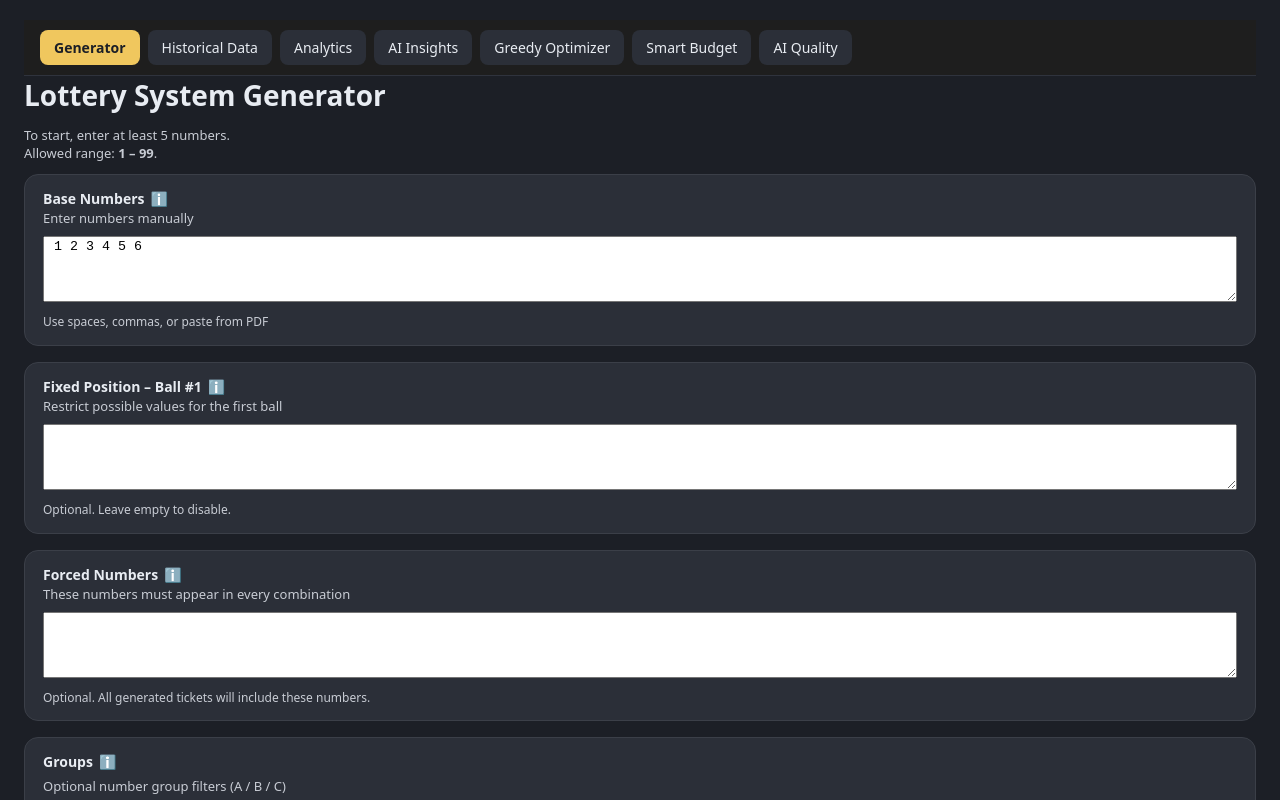
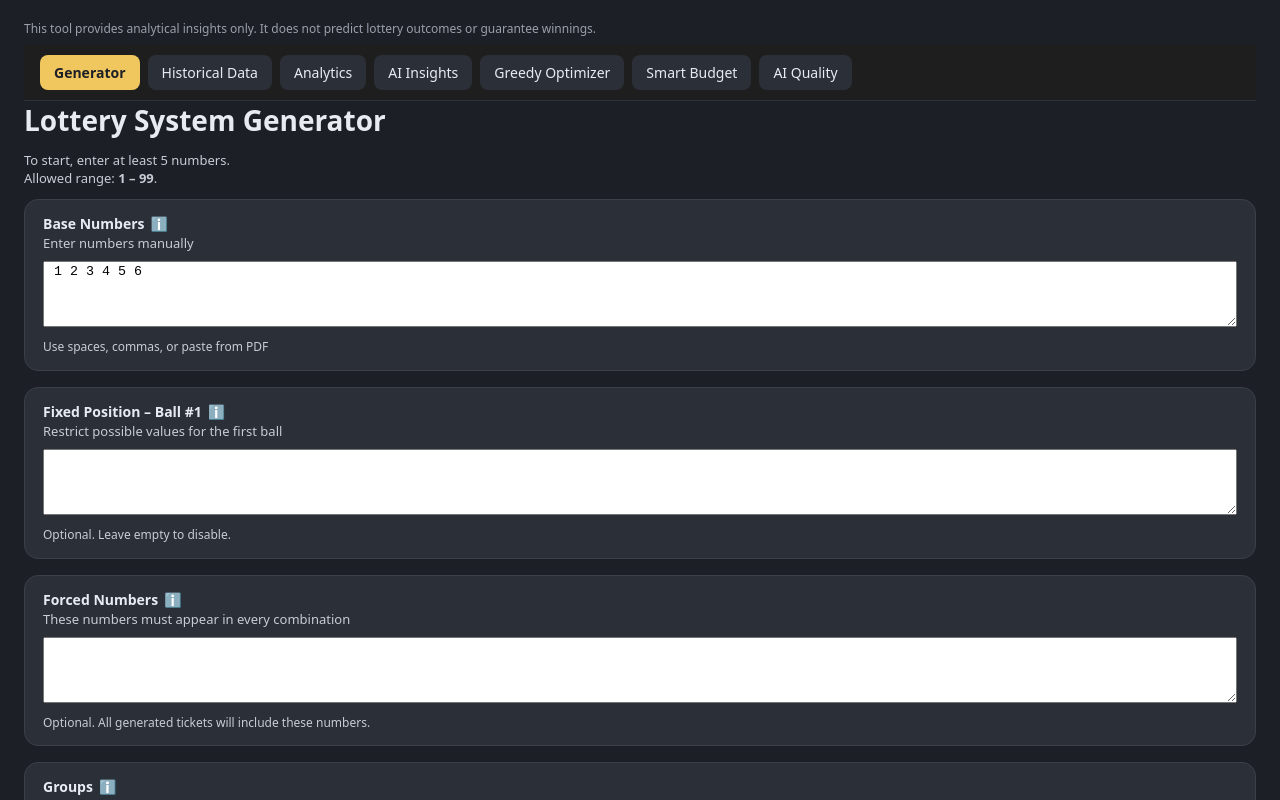
Before and after one commit to brykalov69/lottery-designer-web, a React (Vite) app in the folder frontend/: page / in a window 1280 px wide. Shown: the top 800 px of the page. Built offline with nearby package versions, Linux system fonts and the light colour scheme.

Commit message:
UX: add global analytical disclaimer

```diff
--- a/frontend/src/Root.tsx
+++ b/frontend/src/Root.tsx
@@ -49,6 +49,10 @@ export default function Root() {
 
   return (
     <>
+   <div style={{ fontSize: 12, color: "#9AA0AA", marginBottom: 8 }}>
+  This tool provides analytical insights only.
+  It does not predict lottery outcomes or guarantee winnings.
+</div>
       <NavTabs />
       <Routes>
         <Route path="/" element={<Generator aiRanges={aiRanges} />} />
```
